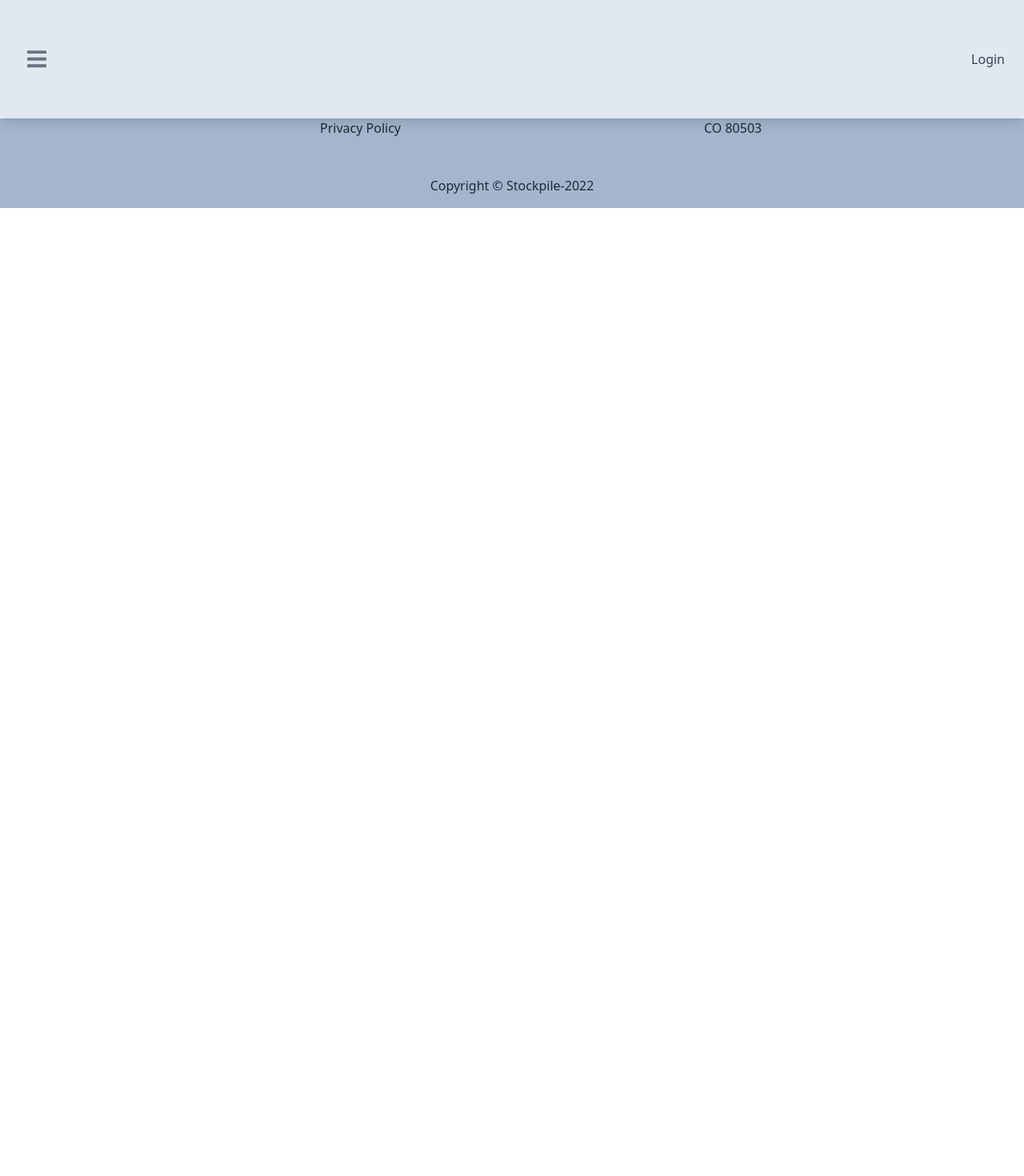
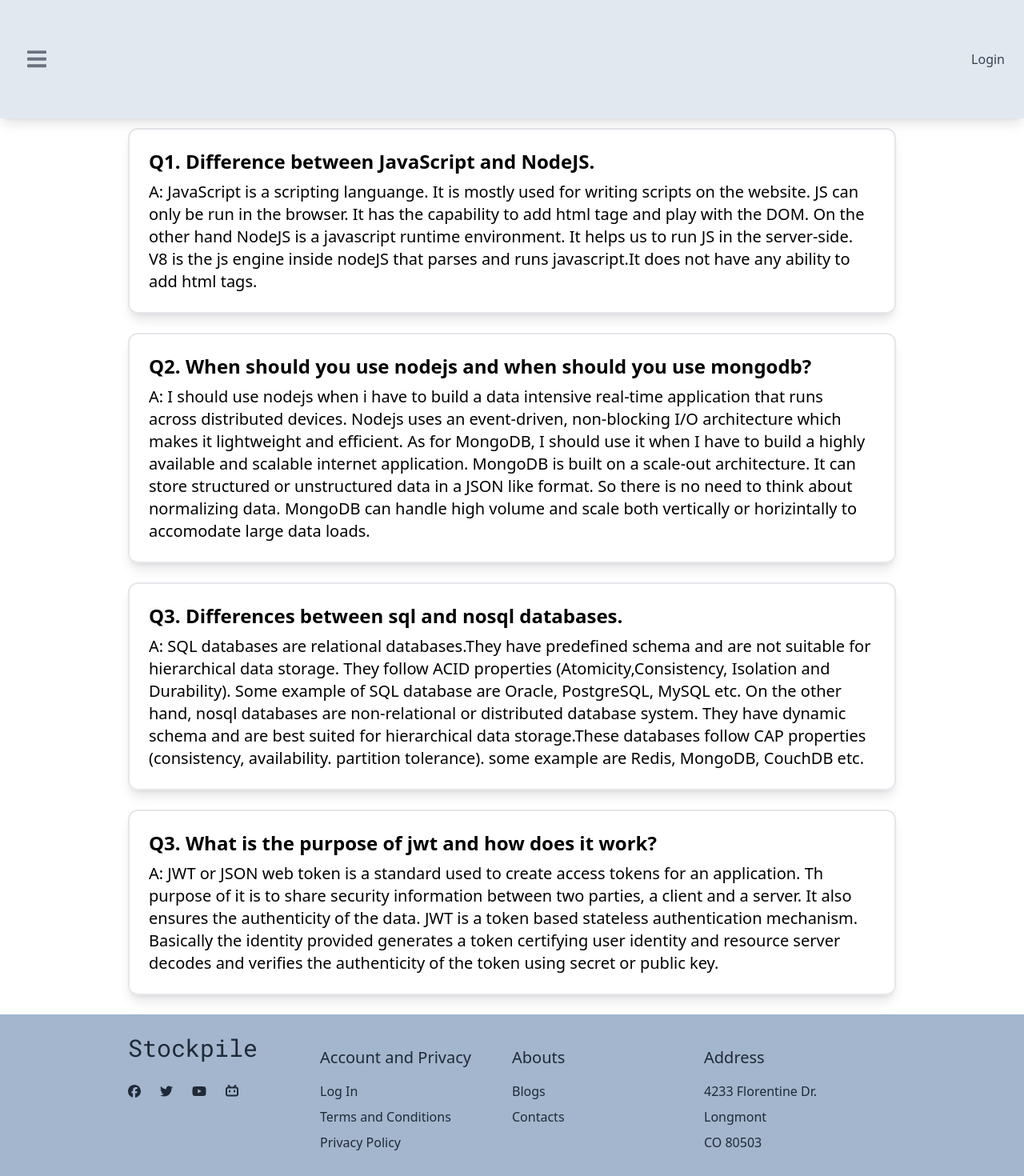
Before and after one commit to NafiulA/stockpile-client-side, a React (Create React App) app: page /blogs in a window 1280 px wide. Shown: the top 1470 px of the page at 80% size. Before the commit the page ends 800 px from the top, so only its background shows below. Built offline with nearby package versions, Linux system fonts and the light colour scheme; no server answers; what tw-elements would draw is missing.

Commit message:
requirements met

```diff
--- a/public/index.html
+++ b/public/index.html
@@ -3,7 +3,7 @@
 
 <head>
   <meta charset="utf-8" />
-  <link rel="icon" href="%PUBLIC_URL%/favicon.ico" />
+  <link rel="icon" href="%PUBLIC_URL%/favicon.png" />
   <meta name="viewport" content="width=device-width, initial-scale=1" />
   <meta name="theme-color" content="#000000" />
   <meta name="description" content="Web site created using create-react-app" />
--- a/src/components/homepage/Inventory/Inventory.js
+++ b/src/components/homepage/Inventory/Inventory.js
@@ -1,25 +1,35 @@
 import React from 'react';
 import { useState, useEffect } from 'react';
+import { Link } from 'react-router-dom';
+import Loading from '../../shared/Loading/Loading';
 import InventoryItem from '../InventoryItem/InventoryItem';
 
 const Inventory = () => {
     const [products, setProducts] = useState([]);
+    const [loading, setLoading] = useState(true);
 
     useEffect(() => {
         fetch("http://localhost:5000/inventories?size=6")
             .then(res => res.json())
             .then(data => {
                 setProducts(data);
+                setLoading(false)
             })
     }, [])
     return (
         <div className='py-8'>
             <h3 className='text-4xl font-bold text-slate-800 text-center py-2'>Inventories</h3>
+            {loading && <Loading></Loading>}
+            <div className='w-11/12 py-4 md:w-3/4 mx-auto grid grid-cols-1 md:grid-cols-2 lg:grid-cols-3 gap-4'>
 
-            <div className='w-11/12 py-4 md:w-3/4 mx-auto grid grid-cols-1 md:grid-cols-2 lg:grid-cols-3 gap-4'>
                 {
                     products.map(product => <InventoryItem key={product._id} product={product}></InventoryItem>)
                 }
+            </div>
+            <div className='text-center pt-2'>
+                <button className='py-2 px-4 bg-blue-900 hover:bg-blue-600 text-lg text-center text-white rounded-lg'>
+                    <Link to="/manageinventories"> Manage Inventories</Link>
+                </button>
             </div>
         </div>
     );
--- a/src/components/management/ManageInventory/ManageInventory.js
+++ b/src/components/management/ManageInventory/ManageInventory.js
@@ -1,7 +1,7 @@
 import React, { useState, useEffect } from 'react';
 import { FontAwesomeIcon } from '@fortawesome/react-fontawesome';
 import { faListCheck, faTrash } from "@fortawesome/free-solid-svg-icons";
-import { useNavigate } from 'react-router-dom';
+import { Link, useNavigate } from 'react-router-dom';
 import toast from 'react-hot-toast';
 
 
@@ -113,10 +113,18 @@ const ManageInventory = () => {
                     </div>
                 </div>
             </div>
-            <div className='text-center py-4'>
-                {
-                    [...Array(pageCount).keys()].map(num => <button className={page === num ? "bg-blue-900 text-white p-2 rounded-lg hover:bg-blue-600 mr-2" : "p-2 rounded-lg mr-2 hover:bg-gray-400"} onClick={() => setPage(num)} key={num}>{num + 1}</button>)
-                }
+            <div className="grid grid-cols-1 md:grid-cols-2 gap-4 py-4 w-3/4 mx-auto justify-items-center">
+                <div className='flex items-center'>
+                    <p className='text-lg mr-2'>Pages:</p>
+                    {
+                        [...Array(pageCount).keys()].map(num => <button className={page === num ? "bg-blue-900 text-white p-2 rounded-lg hover:bg-blue-600 mr-2" : "p-2 rounded-lg mr-2 hover:bg-gray-400"} onClick={() => setPage(num)} key={num}>{num + 1}</button>)
+                    }
+                </div>
+                <div>
+                    <button className='py-2 px-4 bg-blue-900 hover:bg-blue-600 text-lg text-center text-white rounded-lg'>
+                        <Link to="/additem"> Add new Item</Link>
+                    </button>
+                </div>
             </div>
         </div>
     );
--- a/src/components/management/ManageItem/ManageItem.js
+++ b/src/components/management/ManageItem/ManageItem.js
@@ -1,5 +1,5 @@
 import React, { useEffect, useState } from 'react';
-import { useParams } from 'react-router-dom';
+import { Link, useParams } from 'react-router-dom';
 import toast from 'react-hot-toast';
 
 const ManageItem = () => {
@@ -59,7 +59,7 @@ const ManageItem = () => {
                     <p className='text-xl py-2'>Price: {price}<span className='text-md text-gray-600'>/unit</span></p>
                     <p className='text-xl pb-2'>Quantity: {quantity}</p>
                     <p className='text-xl'>Supplier: {supplierName}</p>
-                    <button onClick={() => handleDelivered("neg")} className='mt-4 py-2 px-6 text-white text-lg bg-blue-900 hover:bg-blue-600 rounded-xl'>Delivered</button>
+                    <button onClick={() => handleDelivered("neg")} className='mt-4 py-2 px-6 text-white text-lg bg-blue-900 hover:bg-blue-600 rounded'>Delivered</button>
                 </div>
                 <div className='p-4'>
                     <h3 className='text-2xl font-bold text-slate-800 text-center py-2'>Update quantity</h3>
@@ -89,14 +89,18 @@ const ManageItem = () => {
       bg-blue-900
       text-white
       font-medium
-      text-xs
+      text-lg
       leading-tight
       uppercase
       rounded
       shadow-md
       hover:bg-blue-600 hover:shadow-lg">Update</button>
                     </div>
-
+                    <div>
+                        <button className='py-2 px-4 bg-blue-900 hover:bg-blue-600 text-lg text-center text-white rounded'>
+                            <Link to="/manageinventories"> Manage Inventories</Link>
+                        </button>
+                    </div>
                 </div>
             </div>
         </div>
--- a/src/components/management/MyItems/MyItems.js
+++ b/src/components/management/MyItems/MyItems.js
@@ -1,7 +1,7 @@
 import React, { useState, useEffect } from 'react';
 import { FontAwesomeIcon } from '@fortawesome/react-fontawesome';
 import { faListCheck, faTrash } from "@fortawesome/free-solid-svg-icons";
-import { useNavigate } from 'react-router-dom';
+import { Link, useNavigate } from 'react-router-dom';
 import toast from 'react-hot-toast';
 import { useAuthState } from 'react-firebase-hooks/auth';
 import auth from '../../../firebase.init';
@@ -24,6 +24,7 @@ const MyItems = () => {
             if (res.status === 403) {
                 signOut(auth);
                 localStorage.removeItem("accessToken");
+                toast.error("Forbidden access. Please Login or register!", { id: "accessError" })
             }
             else {
                 let data = await res.json();
@@ -131,10 +132,18 @@ const MyItems = () => {
                     </div>
                 </div>
             </div>
-            <div className='text-center py-4'>
-                {
-                    [...Array(pageCount).keys()].map(num => <button className={page === num ? "bg-blue-900 text-white p-2 rounded-lg hover:bg-blue-600 mr-2" : "p-2 rounded-lg mr-2 hover:bg-gray-400"} onClick={() => setPage(num)} key={num}>{num + 1}</button>)
-                }
+            <div className="grid grid-cols-1 md:grid-cols-2 gap-4 py-4 w-3/4 mx-auto justify-items-center">
+                <div className='flex items-center'>
+                    <p className='text-lg mr-2'>Pages:</p>
+                    {
+                        [...Array(pageCount).keys()].map(num => <button className={page === num ? "bg-blue-900 text-white p-2 rounded-lg hover:bg-blue-600 mr-2" : "p-2 rounded-lg mr-2 hover:bg-gray-400"} onClick={() => setPage(num)} key={num}>{num + 1}</button>)
+                    }
+                </div>
+                <div>
+                    <button className='py-2 px-4 bg-blue-900 hover:bg-blue-600 text-lg text-center text-white rounded-lg'>
+                        <Link to="/additem"> Add new Item</Link>
+                    </button>
+                </div>
             </div>
         </div>
     );
--- a/src/components/others/Blogs/Blogs.js
+++ b/src/components/others/Blogs/Blogs.js
@@ -2,8 +2,27 @@ import React from 'react';
 
 const Blogs = () => {
     return (
-        <div>
-
+        <div className='min-h-screen'>
+            <h3 className='text-4xl pt-24 text-center text-slate-800 font-bold'>Questions/Answers</h3>
+            <div className='w-11/12 md:w-3/4 mx-auto'>
+                <div className='my-6 p-6 border-2 rounded-xl shadow-lg'>
+                    <p className='text-2xl font-semibold' >Q1. Difference between JavaScript and NodeJS.</p>
+                    <p className='text-xl pt-2'>A: JavaScript is a scripting languange. It is mostly used for writing scripts on the website. JS can only be run in the browser. It has the capability to add html tage and play with the DOM. On the other hand NodeJS is a javascript runtime environment. It helps us to run JS in the server-side. V8 is the js engine inside nodeJS that parses and runs javascript.It does not have any ability to add html tags.</p>
+                </div>
+                <div className='my-6 p-6 border-2 rounded-xl shadow-lg'>
+                    <p className='text-2xl font-semibold' >Q2. When should you use nodejs and when should you use mongodb?</p>
+                    <p className='text-xl pt-2'>A: I should use nodejs when i have to build a data intensive real-time application that runs across distributed devices. Nodejs uses an event-driven, non-blocking I/O architecture which makes it lightweight and efficient.
+                        As for MongoDB, I should use it when I have to build a highly available and scalable internet application. MongoDB is built on a scale-out architecture. It can store structured or unstructured data in a JSON like format. So there is no need to think about normalizing data. MongoDB can handle high volume and scale both vertically or horizintally to accomodate large data loads.</p>
+                </div>
+                <div className='my-6 p-6 border-2 rounded-xl shadow-lg'>
+                    <p className='text-2xl font-semibold' >Q3. Differences between sql and nosql databases.</p>
+                    <p className='text-xl pt-2'>A: SQL databases are relational databases.They have predefined schema and are not suitable for hierarchical data storage. They follow ACID properties (Atomicity,Consistency, Isolation and Durability). Some example of SQL database are Oracle, PostgreSQL, MySQL etc. On the other hand, nosql databases are non-relational or distributed database system. They have dynamic schema and are best suited for hierarchical data storage.These databases follow CAP properties (consistency, availability. partition tolerance). some example are Redis, MongoDB, CouchDB etc.</p>
+                </div>
+                <div className='my-6 p-6 border-2 rounded-xl shadow-lg'>
+                    <p className='text-2xl font-semibold' >Q3. What is the purpose of jwt and how does it work?</p>
+                    <p className='text-xl pt-2'>A: JWT or JSON web token is a standard used to create access tokens for an application. Th purpose of it is to share security information between two parties, a client and a server. It also ensures the authenticity of the data. JWT is a token based stateless authentication mechanism. Basically the identity provided generates a token certifying user identity and resource server decodes and verifies the authenticity of the token using secret or public key.</p>
+                </div>
+            </div>
         </div>
     );
 };
```
Also changed, not shown: public/favicon.png (added).
